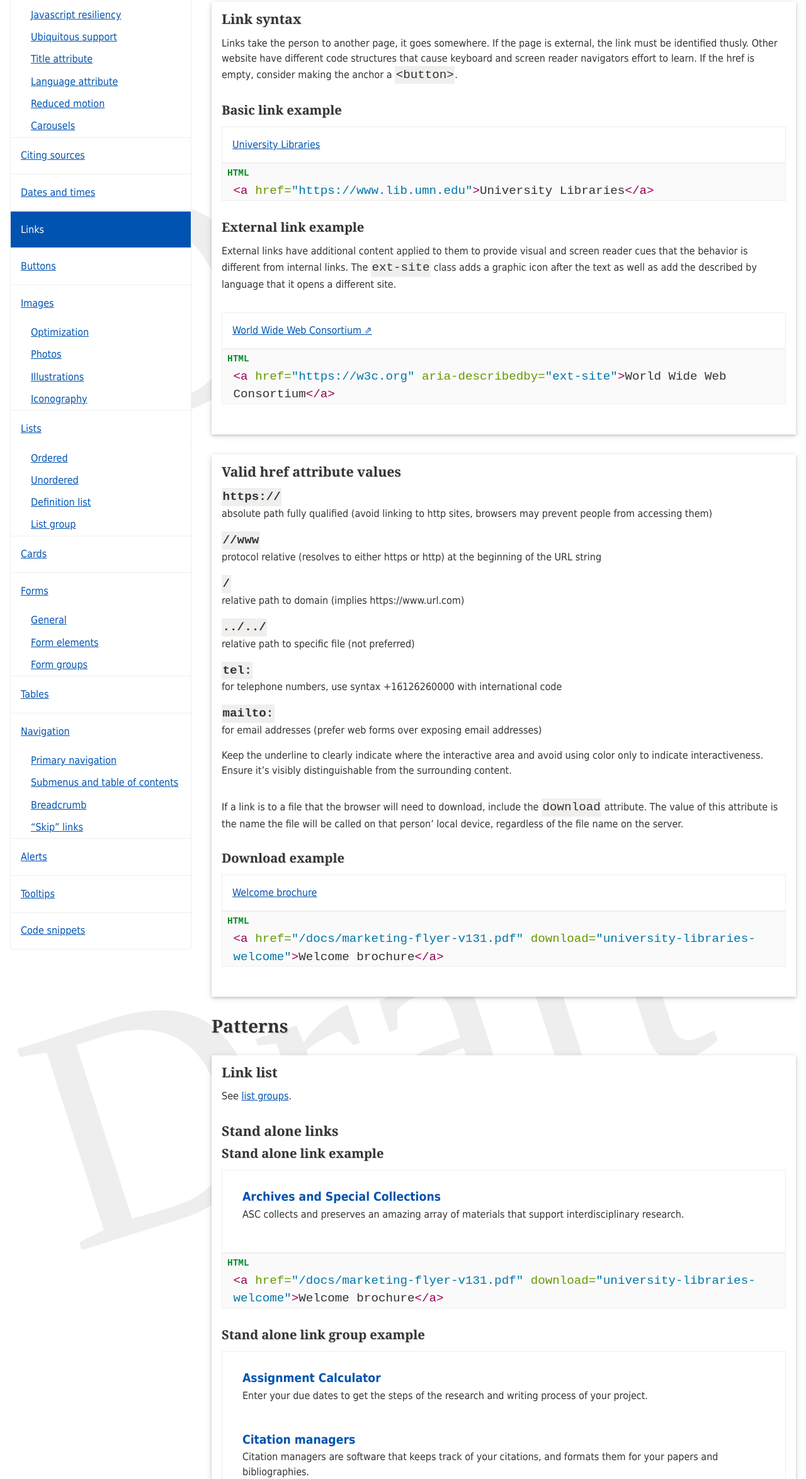
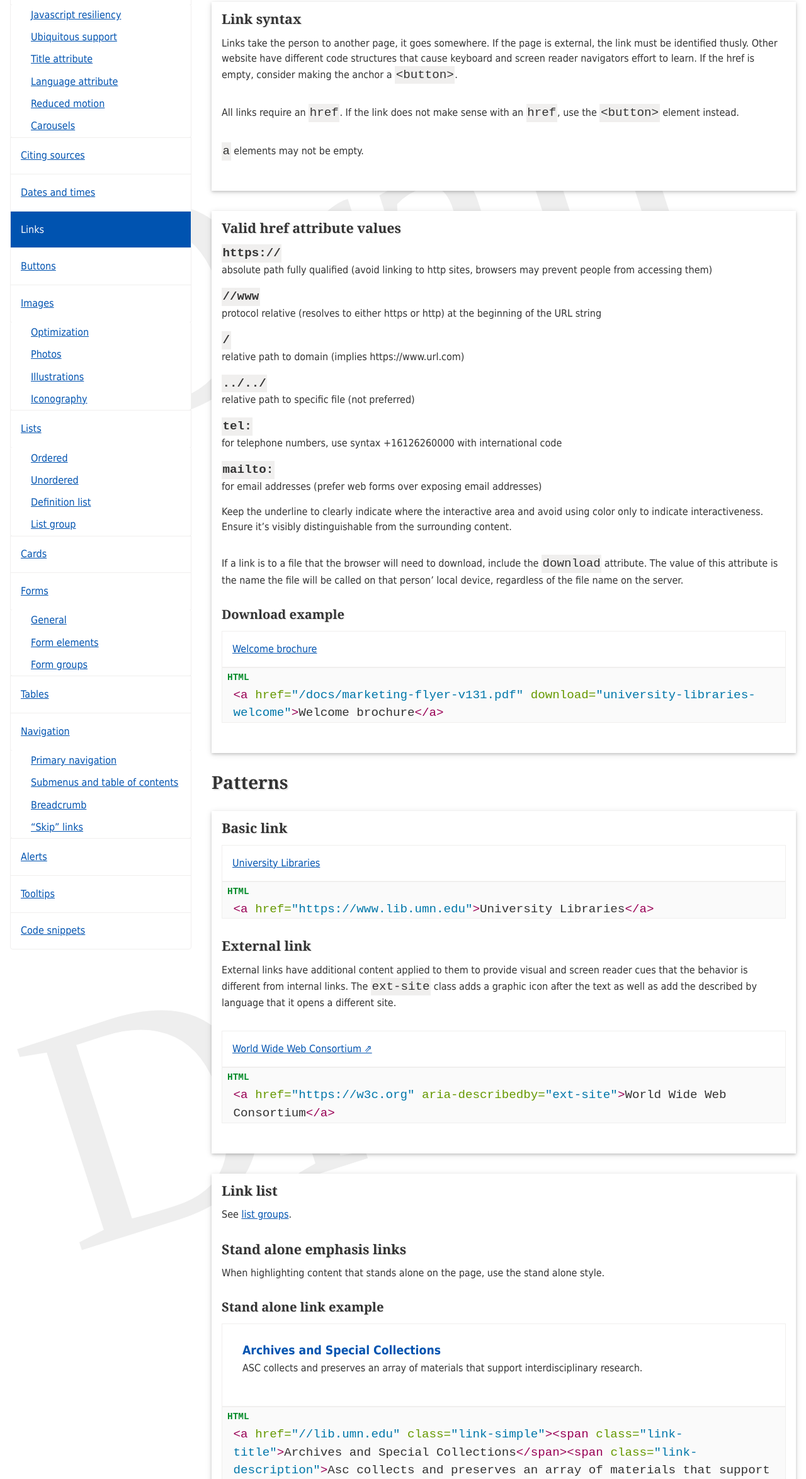
Before and after one commit to UMNLibraries/design-system, a website: page docs/code/link.html in a window 1280 px wide. Shown: the part 289-2638 px from the top of the page at 63% size. Drawn offline with Linux system fonts and the light colour scheme.

Commit message:
Update link page

```diff
--- a/docs/code/link.html
+++ b/docs/code/link.html
@@ -214,27 +214,8 @@
         <h3>Link syntax</h3>
         <p>Links take the person to another page, it goes somewhere. If the page is external, the link must be identified thusly. Other website have different code structures that cause keyboard and screen reader navigators effort to learn. If the href is empty, consider making the anchor a <code>&lt;button&gt;</code>.</p>
 
-        <h4>Basic link example</h4>
-        <div class="example">
-          <a href="https://www.lib.umn.edu">University Libraries</a>
-        </div>
-<pre rel="HTML" class="code" translate="no">
-<code>
-<span class="nt">&lt;a</span> <span class="na">href=</span><span class="s">"https://www.lib.umn.edu"</span><span class="nt">&gt;</span>University Libraries<span class="nt">&lt;/a&gt;</span>
-</code>
-</pre>
-
-        <h4>External link example</h4>
-        <p>External links have additional content applied to them to provide visual and screen reader cues that the behavior is different from internal links. The <code>ext-site</code> class adds a graphic icon after the text as well as add the described by language that it opens a different site.</p>
-
-        <div class="example">
-          <a href="https://w3c.org" aria-describedby="ext-site">World Wide Web Consortium</a>
-        </div>
-<pre rel="HTML" class="code" translate="no">
-<code>
-<span class="nt">&lt;a</span> <span class="na">href=</span><span class="s">"https://w3c.org"</span> <span class="na">aria-describedby=</span><span class="s">"ext-site"</span><span class="nt">&gt;</span>World Wide Web Consortium<span class="nt">&lt;/a&gt;</span>
-</code>
-</pre>
+        <p>All links require an <code>href</code>. If the link does not make sense with an <code>href</code>, use the <code>&lt;button&gt;</code> element instead.</p>
+        <p><code>a</code> elements may not be empty.</p>
       </article>
 
       <article>
@@ -278,21 +259,46 @@
       <h2>Patterns</h2>
 
       <article>
+        <h3>Basic link</h3>
+        <div class="example">
+          <a href="https://www.lib.umn.edu">University Libraries</a>
+        </div>
+<pre rel="HTML" class="code" translate="no">
+<code>
+<span class="nt">&lt;a</span> <span class="na">href=</span><span class="s">"https://www.lib.umn.edu"</span><span class="nt">&gt;</span>University Libraries<span class="nt">&lt;/a&gt;</span>
+</code>
+</pre>
+        <h3>External link</h3>
+        <p>External links have additional content applied to them to provide visual and screen reader cues that the behavior is different from internal links. The <code>ext-site</code> class adds a graphic icon after the text as well as add the described by language that it opens a different site.</p>
+
+        <div class="example">
+          <a href="https://w3c.org" aria-describedby="ext-site">World Wide Web Consortium</a>
+        </div>
+<pre rel="HTML" class="code" translate="no">
+<code>
+<span class="nt">&lt;a</span> <span class="na">href=</span><span class="s">"https://w3c.org"</span> <span class="na">aria-describedby=</span><span class="s">"ext-site"</span><span class="nt">&gt;</span>World Wide Web Consortium<span class="nt">&lt;/a&gt;</span>
+</code>
+</pre>
+      </article>
+
+      <article>
         <h3>Link list</h3>
         <p>See <a href="/design-system/code/list.html#listgroup">list groups</a>.</p>
 
       <article>
-        <h3>Stand alone links</h3>
+        <h3>Stand alone emphasis links</h3>
+        <p>When highlighting content that stands alone on the page, use the stand alone style.</p>
 
         <h4>Stand alone link example</h4>
         <div class="example">
           <a href="//lib.umn.edu/special" class="link-simple">
             <span class="link-title">Archives and Special Collections</span>
-            <span class="link-description">ASC collects and preserves an amazing array of materials that support interdisciplinary research.</span>
+            <span class="link-description">ASC collects and preserves an array of materials that support interdisciplinary research.</span>
           </a>
         </div>
 <pre rel="HTML" class="code" translate="no"><code>
-<span class="nt">&lt;a</span> <span class="na">href=</span><span class="s">"/docs/marketing-flyer-v131.pdf"</span> <span class="na">download=</span><span class="s">"university-libraries-welcome"</span><span class="nt">&gt;</span>Welcome brochure<span class="nt">&lt;/a&gt;</span>
+<span class="nt">&lt;a</span> <span class="na">href=</span><span class="s">"//lib.umn.edu"</span> <span class="na">class=</span><span class="s">"link-simple"</span><span class="nt">&gt;</span><span class="nt">&lt;span</span> <span class="na">class=</span><span class="s">"link-title"</span><span class="nt">&gt;</span>Archives and Special Collections<span class="nt">&lt;/span&gt;</span><span class="nt">&lt;span</span> <span class="na">class=</span><span class="s">"link-description"</span><span class="nt">&gt;</span>Asc collects and preserves an array of materials that support interdisciplinary research.<span class="nt">&lt;/span&gt;</span>
+<span class="nt">&lt;/a&gt;</span>
 </code></pre>
 
         <h4>Stand alone link group example</h4>
--- a/docs/s/style/nav.css
+++ b/docs/s/style/nav.css
@@ -25,8 +25,9 @@ nav {
   fill: white;
 }
 
-#logo:hover .svg-text path, #logo:focus .svg-text path {
-  fill: var(--col-secondary-light);
+#logo:hover .svg-text path,
+#logo:focus .svg-text path {
+  fill: white;
 }
 
 nav > a:first-child {
```
